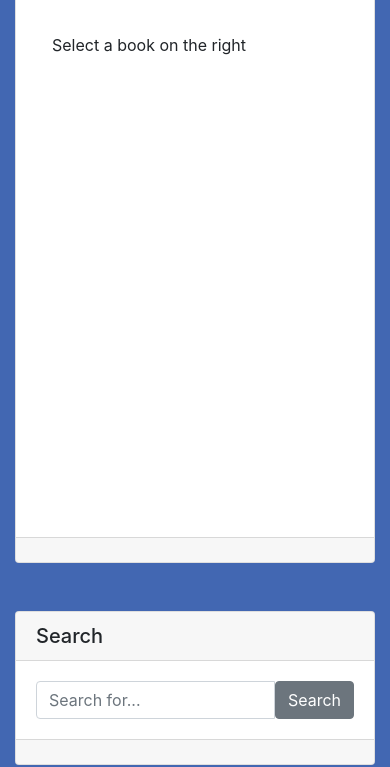
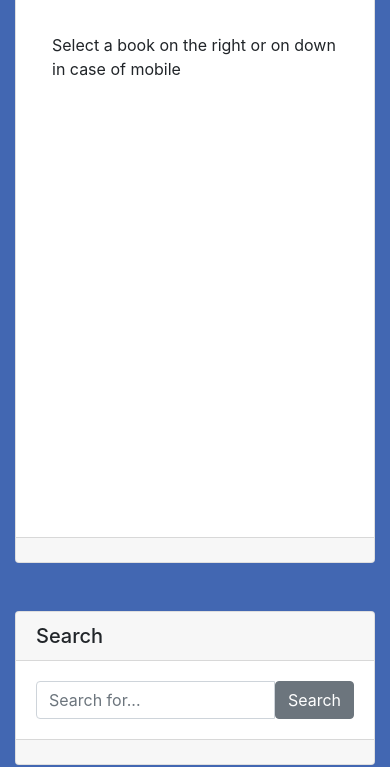
Before and after one commit to mohameddwedar689/Notray, a plain HTML site: page index.html in a window 390 px wide. Shown: the part 91-858 px from the top of the page. Drawn offline with nearby package versions, Linux system fonts and the light colour scheme.

Commit message:
modifiy some text in display box in case of mobile phons

```diff
--- a/index.html
+++ b/index.html
@@ -24,7 +24,7 @@
                     <h2 class="card-header" id="fileName">Book Title</h2>
                     <div class="card-body">
                         <div class="displayBox scroll-box" id="fileContent">
-                            Select a book on the right
+                            Select a book on the right or on down in case of mobile
                         </div>
                     </div>
                     <div class="card-footer text-muted d-flex justify-content-center">
```
